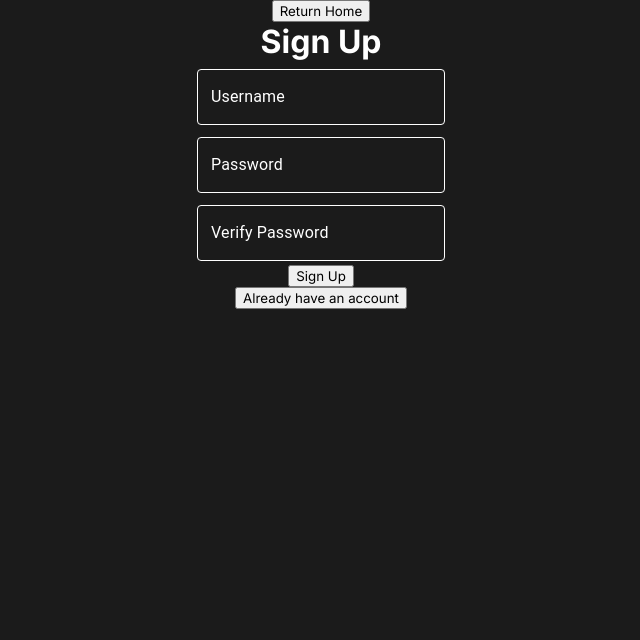
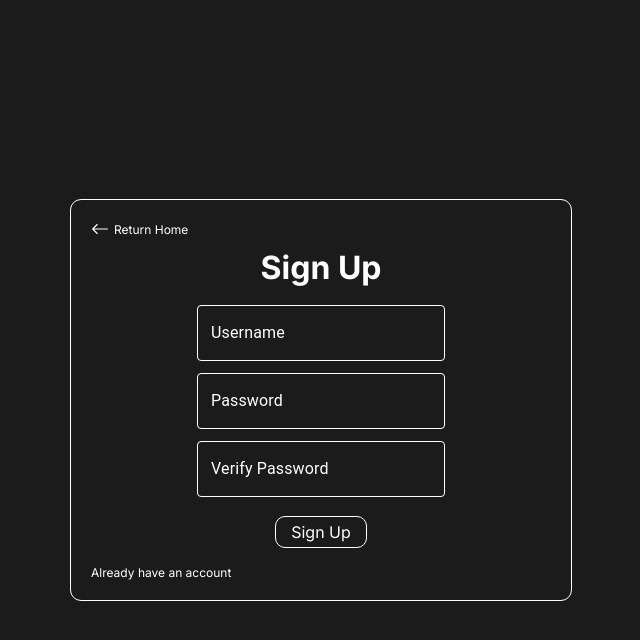
Before and after one commit to gAlexander77/fitness-tracker, a React (Create React App) app in the folder frontend/: page /signup in a window 1280 px wide. Shown: the top 640 px of the page, without its empty margins (319-959 px from the left). Built offline with nearby package versions, Linux system fonts and the light colour scheme.

Commit message:
Update signup styling

```diff
--- a/frontend/src/pages/SignUp/SignUp.js
+++ b/frontend/src/pages/SignUp/SignUp.js
@@ -1,6 +1,7 @@
 import React, { useState, useRef } from 'react';
 import { useNavigate } from "react-router-dom";
 import { CustomTextField1 as TextField } from '../../custom-mui-components/TextField';
+import { BsArrowLeft } from "react-icons/bs";
 import '../../styles/pages/SignUp/SignUp.css';
 
 function SignUp(){
@@ -36,7 +37,10 @@ function SignUp(){
     return(
         <div className="sign-up-page">
             <div className="sign-up-inner">
-                <button onClick={goToHome}>Return Home</button>
+                <button className="sign-up-go-to-home-btn" onClick={goToHome}>
+                    <BsArrowLeft id="icon"/>
+                    Return Home
+                </button>
                 <h1>Sign Up</h1>
                 <div className="sign-up-input-container">
                     <TextField
@@ -64,8 +68,12 @@ function SignUp(){
                         margin="dense"
                     />
                 </div>
-                <button onClick={signUpHandler}>Sign Up</button>
-                <button onClick={goToLogin}>Already have an account</button>
+                <button className="sign-up-sign-up-btn" onClick={signUpHandler}>
+                    Sign Up
+                </button>
+                <button className="sign-up-go-to-login-btn" onClick={goToLogin}>
+                    Already have an account
+                </button>
             </div>
 
         </div>
--- a/frontend/src/styles/pages/SignUp/SignUp.css
+++ b/frontend/src/styles/pages/SignUp/SignUp.css
@@ -4,6 +4,7 @@
     background-color: #1B1B1B;
     color: white;
     display: flex;
+    justify-content: center;
     flex-direction: column;
     align-items: center;
 }
@@ -11,9 +12,13 @@
 .sign-up-inner {
     display: flex;
     flex-direction: column;
+    justify-content: center;
     align-items: center;
-    width: 1000px;
-    min-height: 400px;
+    width: 500px;
+    height: 400px;
+    position: relative;
+    outline: 1px solid white;
+    border-radius: 10px;
 }
 
 .sign-up-input-container {
@@ -21,3 +26,51 @@
     flex-direction: column;
     align-items: center;
 }
+
+.sign-up-go-to-home-btn {
+    all: unset;
+    position: absolute;
+    top: 20px;
+    left: 20px;
+    font-size: 12px;
+    display: flex;
+    flex-direction: row;
+    align-items: center;
+    cursor: pointer;
+}
+
+.sign-up-go-to-home-btn #icon {
+    font-size: 18px;
+    margin-right: 5px;
+}
+
+.sign-up-inner h1 {
+    margin-bottom: 10px;
+}
+
+.sign-up-sign-up-btn {
+    all: unset;
+    background-color: transparent;
+    color: white;
+    padding: 5px 15px;
+    border-radius: 10px;
+    border: 1px solid white;
+    cursor: pointer;
+
+    margin-top: 15px;
+    margin-bottom: 5px;
+}
+
+.sign-up-sign-up-btn:hover {
+    color: #2DEDF3;
+    border: 1px solid #2DEDF3;
+}
+
+.sign-up-go-to-login-btn {
+    all: unset;
+    font-size: 12px;
+    position: absolute;
+    bottom: 20px;
+    left: 20px;
+    cursor: pointer;
+}
```
